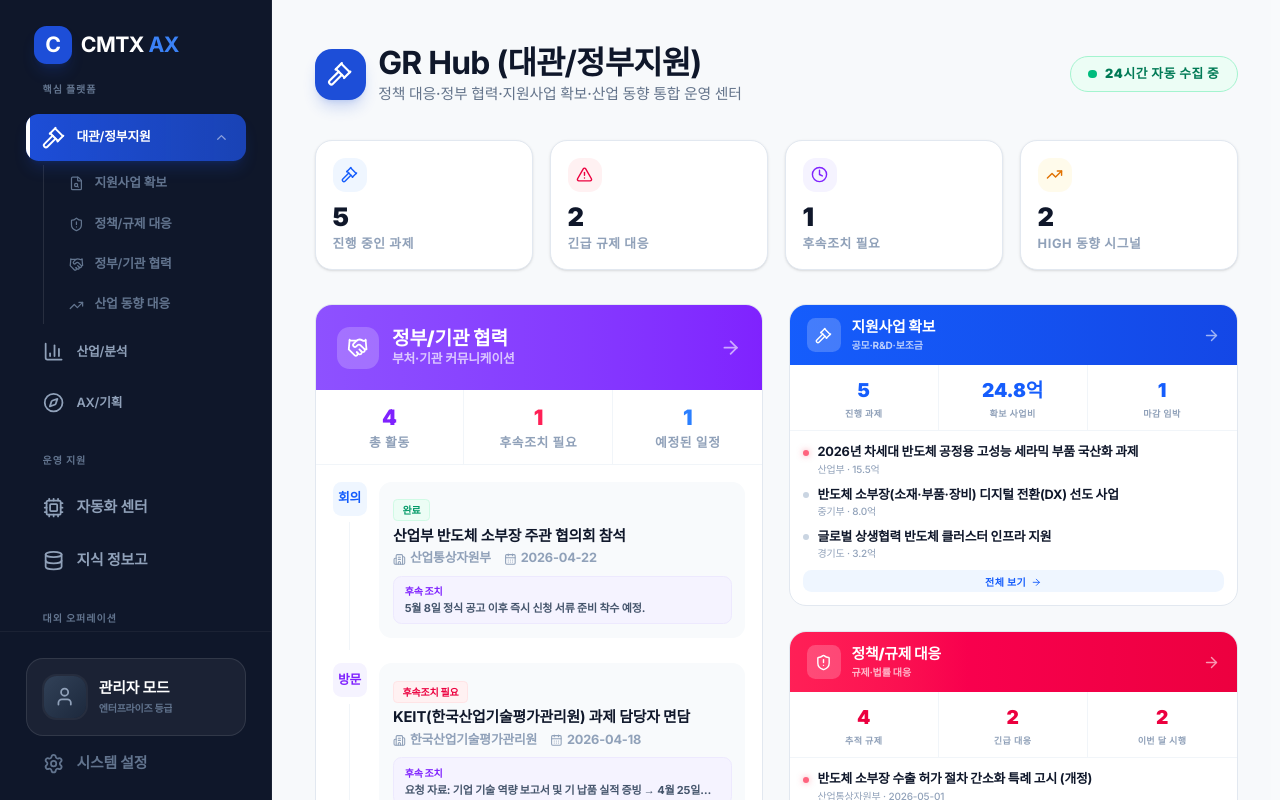
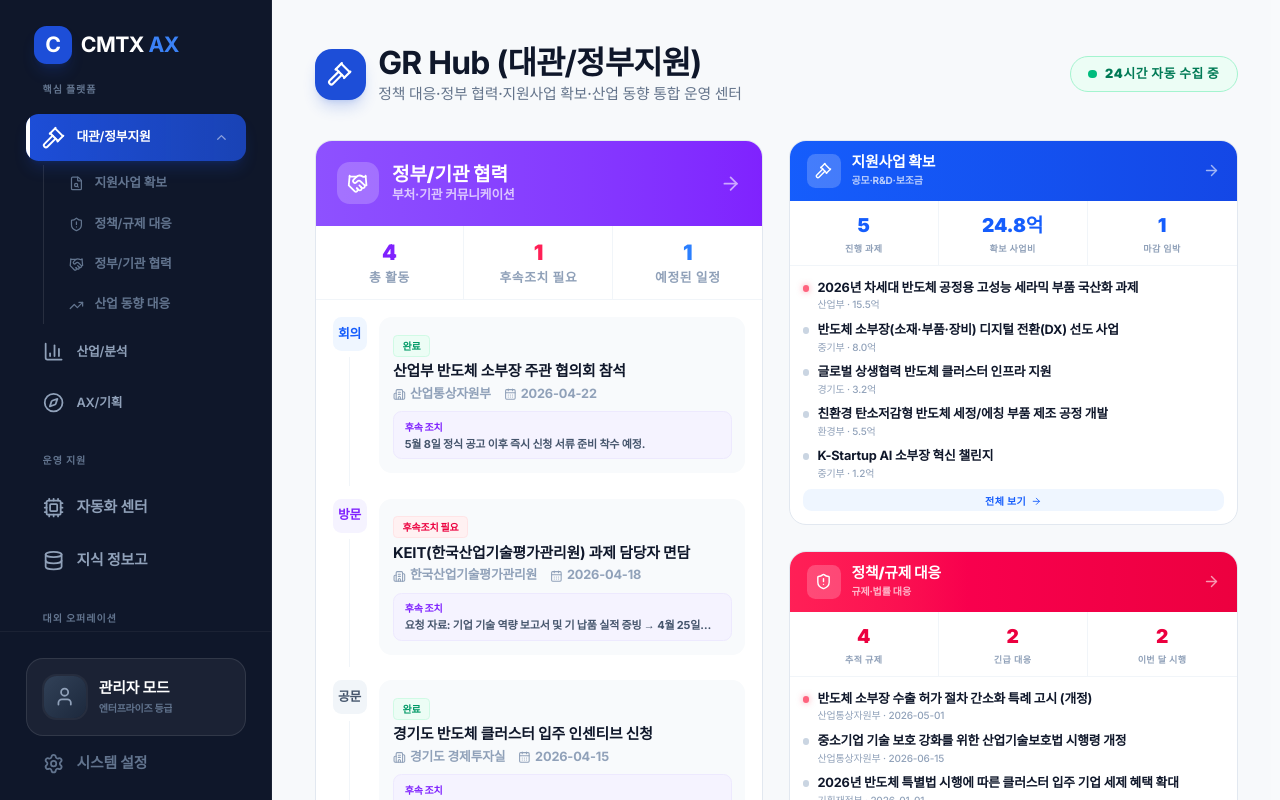
Before and after one commit to glory903-devsecops/cmtx-ax-planner-os, a Next.js app in the folder frontend/: page /cmtx-ax-planner-os/gr-hub in a window 1280 px wide. Shown: the top 800 px of the page. Built offline with nearby package versions, Linux system fonts and the light colour scheme.

Commit message:
style: GR Hub 개요 페이지 — KPI 카드 제거, 미리보기 5개로 확장, 협력 타임라인 높이 증가

```diff
--- a/frontend/src/app/(dashboard)/gr-hub/page.tsx
+++ b/frontend/src/app/(dashboard)/gr-hub/page.tsx
@@ -2,7 +2,7 @@
 
 import React from "react";
 import Link from "next/link";
-import { Gavel, ShieldAlert, Handshake, TrendingUp, ArrowRight, AlertTriangle, Clock, Building2, CalendarDays } from "lucide-react";
+import { Gavel, ShieldAlert, Handshake, TrendingUp, ArrowRight, Building2, CalendarDays } from "lucide-react";
 import { PageHeader } from "@/components/common/PageHeader";
 import { PageTransition } from "@/components/layout/PageTransition";
 import { GRANTS, POLICY_ITEMS, GOVT_ACTIVITIES, GR_TREND_SIGNALS } from "@/lib/mock-data";
@@ -27,29 +27,9 @@ export default function GRHubOverviewPage() {
         }
       />
 
-      {/* KPI 요약 */}
-      <div className="grid grid-cols-2 md:grid-cols-4 gap-4 mb-8">
-        {[
-          { label: "진행 중인 과제", value: GRANTS.length, icon: Gavel, color: "text-blue-600", bg: "bg-blue-50" },
-          { label: "긴급 규제 대응", value: POLICY_ITEMS.filter(p => p.status === "대응 필요").length, icon: AlertTriangle, color: "text-rose-600", bg: "bg-rose-50" },
-          { label: "후속조치 필요", value: GOVT_ACTIVITIES.filter(a => a.status === "후속조치 필요").length, icon: Clock, color: "text-violet-600", bg: "bg-violet-50" },
-          { label: "High 동향 시그널", value: GR_TREND_SIGNALS.filter(s => s.impact === "High").length, icon: TrendingUp, color: "text-amber-600", bg: "bg-amber-50" },
-        ].map((kpi, i) => {
-          const Icon = kpi.icon;
-          return (
-            <motion.div key={i} initial={{ opacity: 0, y: 12 }} animate={{ opacity: 1, y: 0 }} transition={{ delay: i * 0.07 }}
-              className="p-4 bg-white border border-cmtx-border rounded-2xl shadow-sm">
-              <div className={cn("w-8 h-8 rounded-xl flex items-center justify-center mb-2", kpi.bg)}>
-                <Icon className={cn("w-4 h-4", kpi.color)} />
-              </div>
-              <p className="text-2xl font-black text-cmtx-navy">{kpi.value}</p>
-              <p className="text-xs font-bold text-slate-400 uppercase tracking-wider mt-0.5 leading-tight">{kpi.label}</p>
-            </motion.div>
-          );
-        })}
-      </div>
 
-      {/* ─── 메인 그리드: 정부/기관 협력(좌) + 나머지 3개(우) ─── */}
+      {/* ─── 메인 그리드 ─── */}
+
       <div className="grid grid-cols-1 lg:grid-cols-2 gap-6">
 
         {/* ─── 좌측: 정부/기관 협력 (크게) ─── */}
@@ -90,7 +70,7 @@ export default function GRHubOverviewPage() {
           </div>
 
           {/* 타임라인 미리보기 — 전체 활동 표시 */}
-          <div className="flex-1 p-4 space-y-3 overflow-y-auto max-h-[480px]">
+          <div className="flex-1 p-4 space-y-3 overflow-y-auto max-h-[720px]">
             {GOVT_ACTIVITIES.map((item, i) => {
               const typeColor: Record<string, string> = {
                 "회의": "text-blue-600 bg-blue-50",
@@ -165,7 +145,7 @@ export default function GRHubOverviewPage() {
                 { label: "확보 사업비", value: "24.8억" },
                 { label: "마감 임박", value: GRANTS.filter(g => g.deadline.startsWith("D-")).length },
               ],
-              preview: GRANTS.slice(0, 3).map(g => ({ text: g.title, sub: `${g.agency} · ${g.budget}`, urgent: g.deadline.startsWith("D-") })),
+              preview: GRANTS.slice(0, 5).map(g => ({ text: g.title, sub: `${g.agency} · ${g.budget}`, urgent: g.deadline.startsWith("D-") })),
             },
             {
               id: "policy", href: "/gr-hub/policy", label: "정책/규제 대응", subLabel: "규제·법률 대응",
@@ -175,7 +155,7 @@ export default function GRHubOverviewPage() {
                 { label: "긴급 대응", value: POLICY_ITEMS.filter(p => p.status === "대응 필요").length },
                 { label: "이번 달 시행", value: 2 },
               ],
-              preview: POLICY_ITEMS.slice(0, 3).map(p => ({ text: p.title, sub: `${p.ministry} · ${p.effectiveDate}`, urgent: p.status === "대응 필요" })),
+              preview: POLICY_ITEMS.slice(0, 5).map(p => ({ text: p.title, sub: `${p.ministry} · ${p.effectiveDate}`, urgent: p.status === "대응 필요" })),
             },
             {
               id: "trends", href: "/gr-hub/trends", label: "산업 동향 대응", subLabel: "뉴스·정책 변화 모니터링",
@@ -185,7 +165,7 @@ export default function GRHubOverviewPage() {
                 { label: "High 영향도", value: GR_TREND_SIGNALS.filter(s => s.impact === "High").length },
                 { label: "자동 수집", value: "24/7" },
               ],
-              preview: GR_TREND_SIGNALS.slice(0, 3).map(s => ({ text: s.title, sub: `${s.source} · ${s.time}`, urgent: s.impact === "High" })),
+              preview: GR_TREND_SIGNALS.slice(0, 5).map(s => ({ text: s.title, sub: `${s.source} · ${s.time}`, urgent: s.impact === "High" })),
             },
           ].map((pillar, idx) => {
             const Icon = pillar.icon;
```
